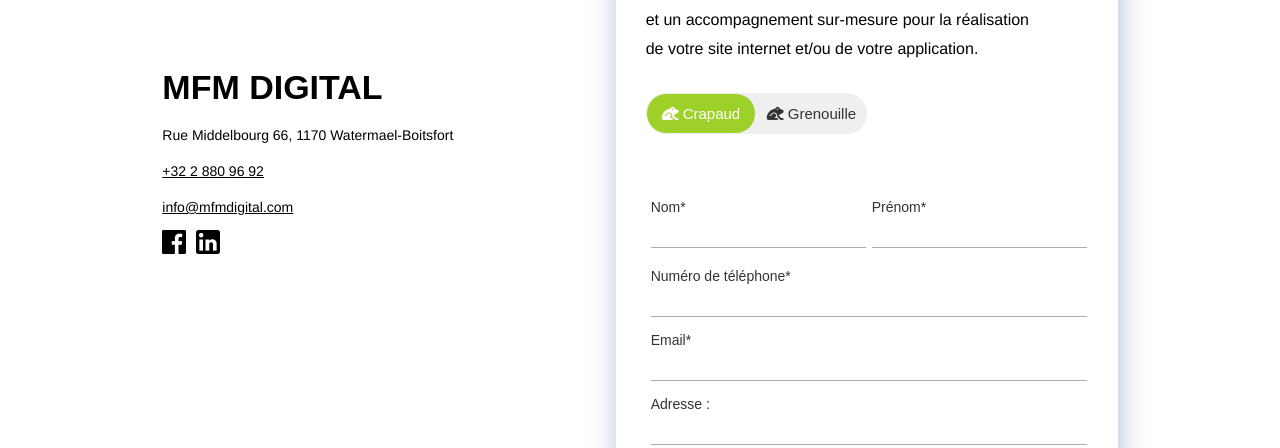
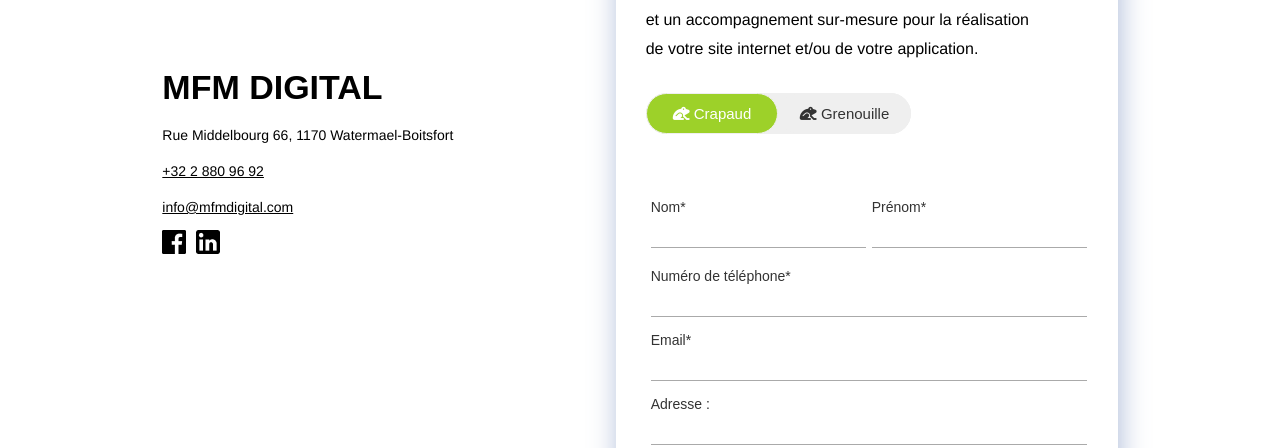
Before and after one commit to kingni2armel/MFM-DIGITAL, a plain HTML site: page index.html in a window 1280 px wide. Shown: the part 512-960 px from the top of the page. Drawn offline with Linux system fonts and the light colour scheme.

Commit message:
change style button

```diff
--- a/style/home.css
+++ b/style/home.css
@@ -92,7 +92,7 @@ a{
 /* mise en forme des bouttons toggle */
 .container_button{
     display: flex;
-    width: 50%;
+    width: 60%;
     margin-top: 30px;
     background-color: #EFEFEF;
     height: 41px;
```
Also changed, not shown: index.html (+3 -0 lines).
